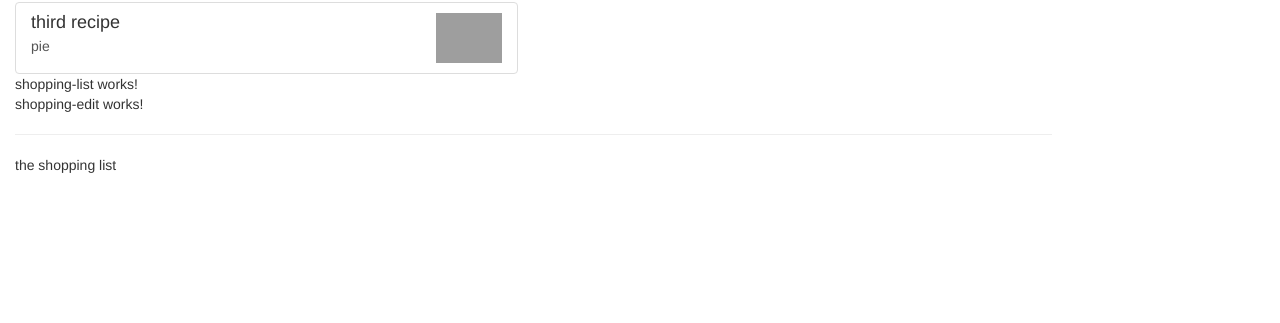
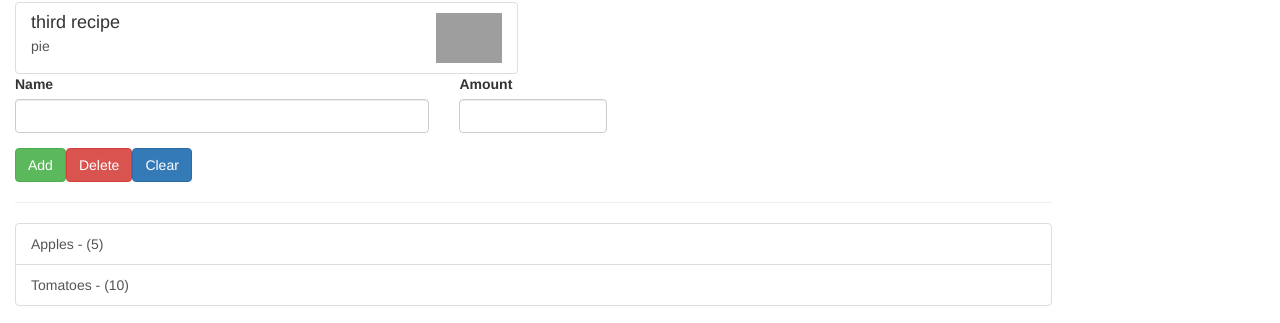
Before and after one commit to DavidNovo/wineCookAndDine, an Angular app: page / in a window 1280 px wide. Shown: the part 719-1042 px from the top of the page. Before the commit the page ends 904 px from the top, so only its background shows below. Built offline with nearby package versions, Linux system fonts and the light colour scheme; grey boxes are pictures that could not be loaded.

Commit message:
finishing the structure of shopping-list and ingredinets
also note on how to set up intellij to run Karma tests.  Plus adding troubleshooting for broken tests.

```diff
--- /dev/null
+++ b/src/app/shared/ingredient.model.ts
@@ -0,0 +1,5 @@
+export class Ingredient {
+  // this is a shortcut do not need separate variable declaration
+  constructor(public name: string, public amount: string) {
+  }
+}
--- a/src/app/shopping-list/shopping-edit/shopping-edit.component.html
+++ b/src/app/shopping-list/shopping-edit/shopping-edit.component.html
@@ -1,3 +1,23 @@
-<p>
-  shopping-edit works!
-</p>
+<div class="row">
+  <div class="col-xs-12">
+    <form>
+      <div class="row">
+        <div class="col-sm-5 form-group">
+          <label for="name">Name</label>
+          <input type="text" id="name" class="form-control">
+        </div>
+        <div class="col-sm-2 form-group">
+          <label for="amount">Amount</label>
+          <input type="number" id="amount" class="form-control">
+        </div>
+      </div>
+      <div class="row">
+        <div class="col-xs-12">
+          <button class="btn btn-success" type="submit">Add</button>
+          <button class="btn btn-danger" type="button">Delete</button>
+          <button class="btn btn-primary" type="button">Clear</button>
+        </div>
+      </div>
+    </form>
+  </div>
+</div>
--- a/src/app/shopping-list/shopping-list.component.html
+++ b/src/app/shopping-list/shopping-list.component.html
@@ -1,8 +1,12 @@
 <div class="row">
   <div class="col-xs-10">
-      shopping-list works!
       <app-shopping-edit></app-shopping-edit>
       <hr>
-      <p>the shopping list</p>
+      <ul class="list-group">
+        <a class="list-group-item" style="cursor: pointer"
+        *ngFor="let ingredient of ingredients">
+          {{ingredient.name}} - ({{ingredient.amount}})
+        </a>
+      </ul>
   </div>
 </div>
--- a/src/app/shopping-list/shopping-list.component.ts
+++ b/src/app/shopping-list/shopping-list.component.ts
@@ -1,4 +1,5 @@
 import {Component, OnInit} from '@angular/core';
+import {Ingredient} from '../shared/ingredient.model';
 
 @Component({
   selector: 'app-shopping-list',
@@ -6,7 +7,10 @@
   styleUrls: ['./shopping-list.component.css']
 })
 export class ShoppingListComponent implements OnInit {
-
+  ingredients: Ingredient[] = [
+    new Ingredient('Apples', '5'),
+    new Ingredient('Tomatoes', '10')
+  ];
   constructor() {
   }
 
```
Also changed, not shown: 1 other file (tests, documents, lock files or other folders).
